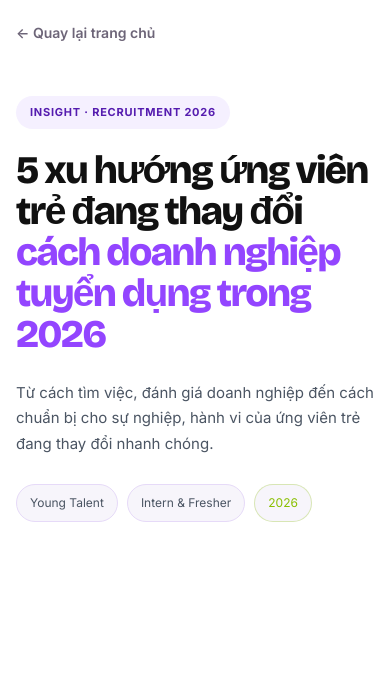
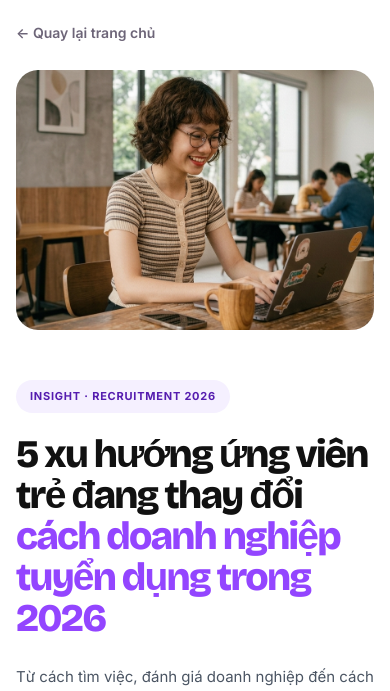
Before and after one commit to upzi-vn/staging, a Jekyll site: the page built from _posts/2026-08-11-xu-huong-tuyen-dung-2026.html, in a window 390 px wide. Shown: the top 691 px of the page. Built offline with Jekyll 4.4.1, drawn with Linux system fonts in a browser that asks for light colours; grey boxes are pictures that could not be loaded.

Commit message:
2026-08-11-xu-huong-tuyen-dung-2026.html

```diff
--- a/_posts/2026-08-11-xu-huong-tuyen-dung-2026.html
+++ b/_posts/2026-08-11-xu-huong-tuyen-dung-2026.html
@@ -6,6 +6,7 @@ category: "Insight"
 description: >
   Từ cách tìm việc, đánh giá doanh nghiệp đến cách chuẩn bị cho sự nghiệp, hành vi của ứng viên trẻ đang thay đổi nhanh chóng.
 ---
+
 <!DOCTYPE html>
 <html lang="vi">
 <head>
@@ -162,6 +163,29 @@ description: >
 
 
     /* =========================================================
+       HERO IMAGE
+    ========================================================= */
+
+    .insight-hero {
+      padding: 34px 0 0;
+      background: var(--white);
+    }
+
+    .insight-hero-image {
+      display: block;
+      width: 100%;
+      height: 420px;
+
+      object-fit: cover;
+      object-position: center center;
+
+      border-radius: 26px;
+
+      background: var(--off);
+    }
+
+
+    /* =========================================================
        ARTICLE INTRO
     ========================================================= */
 
@@ -241,49 +265,6 @@ description: >
     .insight-meta span:last-child {
       color: var(--green);
       border-color: rgba(137, 191, 0, .28);
-    }
-
-
-    /* =========================================================
-       ARTICLE S
-       Crop / positioning only
-    ========================================================= */
-
-    .insight-article-image {
-      display: block;
-      width: 100%;
-
-      object-fit: cover;
-
-      border-radius: 26px;
-
-      overflow: hidden;
-
-      background: var(--off);
-    }
-
-    .insight-image-opening {
-      height: 320px;
-      margin-top: 34px;
-      object-position: center 42%;
-    }
-
-    .insight-image-career {
-      height: 340px;
-      margin: 0 0 34px;
-      object-position: center 35%;
-    }
-
-    .insight-image-employer {
-      height: 340px;
-      margin: 0 0 34px;
-      object-position: center 40%;
-    }
-
-    .insight-image-pipeline {
-      height: 340px;
-      margin: 0 0 34px;
-      object-position: center 38%;
     }
 
 
@@ -1246,6 +1227,15 @@ description: >
         padding-top: 20px;
       }
 
+      .insight-hero {
+        padding-top: 24px;
+      }
+
+      .insight-hero-image {
+        height: 260px;
+        border-radius: 22px;
+      }
+
       .insight-intro {
         padding: 50px 0 60px;
       }
@@ -1370,11 +1360,6 @@ description: >
         max-width: 100%;
       }
 
-      .insight-article-image {
-        height: 260px;
-        border-radius: 22px;
-      }
-
     }
 
   </style>
@@ -1398,6 +1383,26 @@ description: >
       <a href="{{ '/' | relative_url }}">
         ← Quay lại trang chủ
       </a>
+
+    </div>
+
+  </section>
+
+
+  <!-- =====================================================
+       HERO IMAGE
+       ONLY IMAGE IN THE ARTICLE
+  ====================================================== -->
+
+  <section class="insight-hero">
+
+    <div class="insight-container">
+
+      <img
+        src="{{ '/images/intern-girl.jpg' | relative_url }}"
+        alt="Vietnamese Gen Z intern"
+        class="insight-hero-image"
+      >
 
     </div>
 
@@ -1453,13 +1458,6 @@ description: >
 
         <div class="insight-opening-copy">
 
-          <img
-            src="{{ '/images/business-meeting.jpg' | relative_url }}"
-            alt="Business meeting"
-            class="insight-article-image insight-image-opening"
-            style="transform: translateY(-20px);"
-          >
-
           <p>
             Theo khảo sát của Navigos Group, Gen Z chiếm
             <strong>23,73%</strong> số ứng viên/người lao động tham gia khảo sát.
@@ -1694,12 +1692,6 @@ description: >
             CAREER VALUE
           </div>
 
-          <img
-            src="{{ '/images/business-people-standing-near-office-city.jpg' | relative_url }}"
-            alt="Business people near office"
-            class="insight-article-image insight-image-career"
-          >
-
           <h2>
             Ứng viên trẻ đánh giá cơ hội nghề nghiệp
             <span>bằng giá trị dài hạn</span>
@@ -1758,12 +1750,6 @@ description: >
             EMPLOYER BRANDING
           </div>
 
-          <img
-            src="{{ '/images/happy-young-asian-colleagues-casual-clothes-taking-selfie-office.jpg' | relative_url }}"
-            alt="Young colleagues in office"
-            class="insight-article-image insight-image-employer"
-          >
-
           <h2>
             Employer Branding trở thành
             <span>một phần của chiến lược tuyển dụng</span>
@@ -1997,12 +1983,6 @@ description: >
           <div class="insight-trend-label">
             TALENT PIPELINE
           </div>
-
-          <img
-            src="{{ '/images/togetherness-adult-office-corporate-meeting.jpg' | relative_url }}"
-            alt="Corporate team meeting"
-            class="insight-article-image insight-image-pipeline"
-          >
 
           <h2>
             Doanh nghiệp chuyển từ tuyển khi cần
```
Also changed, not shown: other parts of _posts/2026-08-11-xu-huong-tuyen-dung-2026.html (+1 -1 lines).
